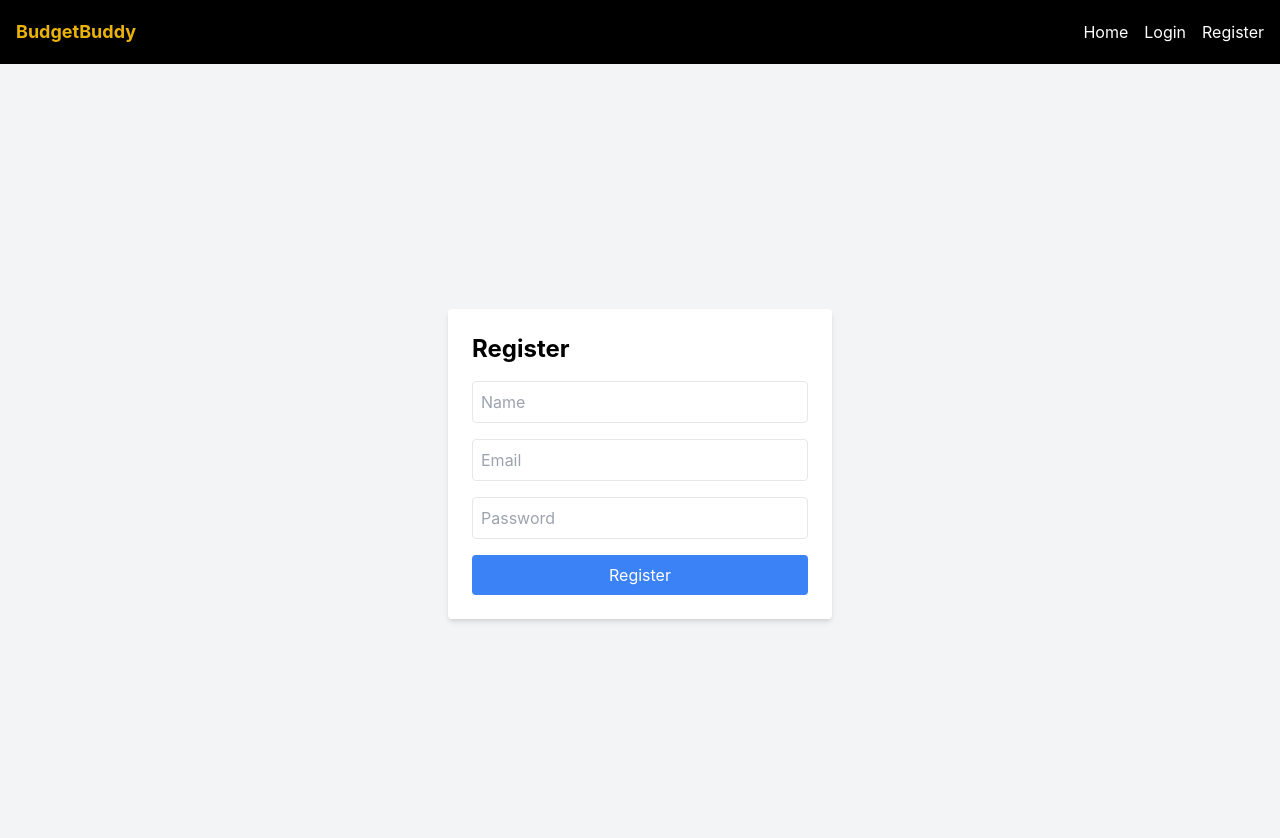
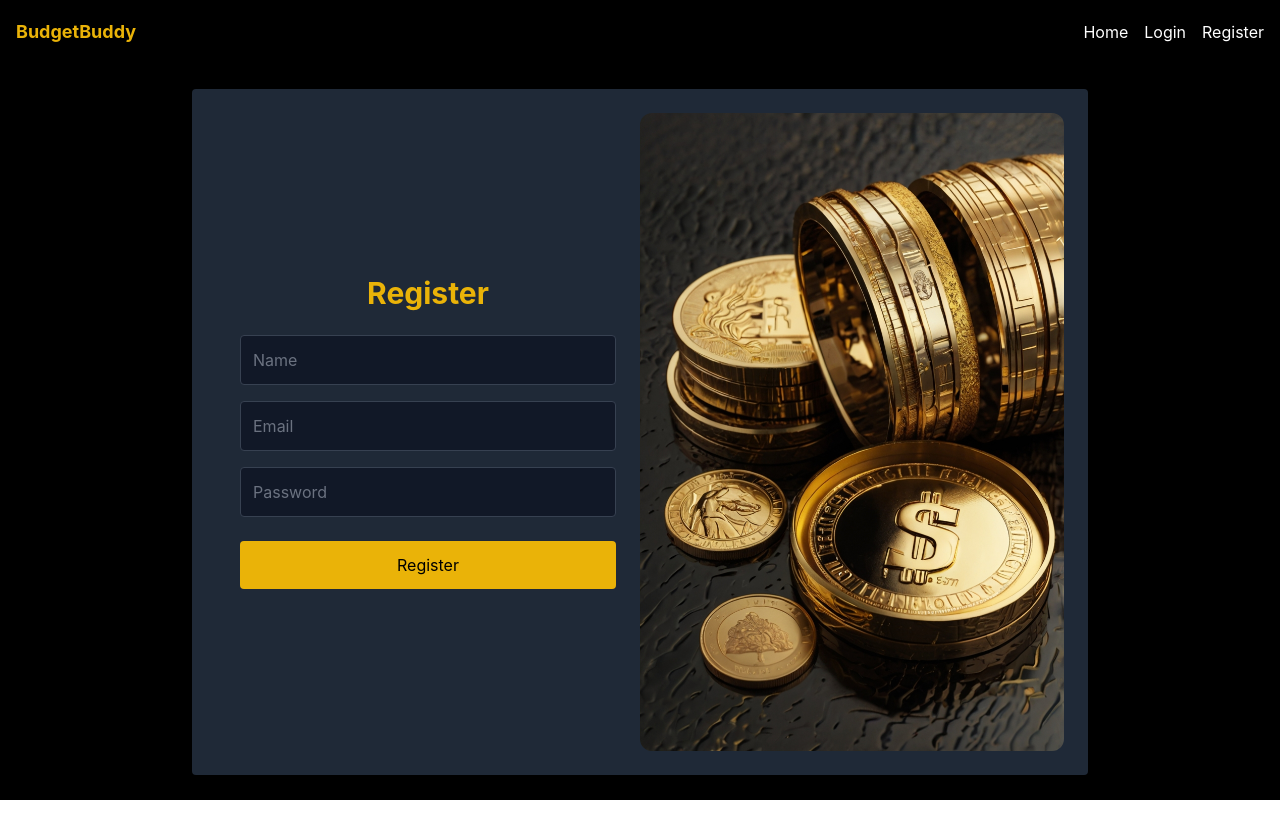
Before and after one commit to Frnn4268/BudgetBuddy, a React (Create React App) app in the folder client/: page /register in a window 1280 px wide. Shown: the top 838 px of the page. After the commit the page ends 800 px from the top, so only its background shows below. Built offline with nearby package versions, Linux system fonts and the light colour scheme.

Commit message:
Adding the same validations and styles in Register.js

```diff
--- a/client/src/pages/Register.js
+++ b/client/src/pages/Register.js
@@ -1,56 +1,107 @@
-import React, { useState } from 'react';
+import React from 'react';
+import { useFormik } from 'formik';
+import * as Yup from 'yup';
 import axios from 'axios';
+import { ToastContainer, toast } from 'react-toastify';
+import 'react-toastify/dist/ReactToastify.css';
 
 const Register = () => {
-  const [formData, setFormData] = useState({ name: '', email: '', password: '' });
-
-  const handleChange = (e) => {
-    setFormData({ ...formData, [e.target.name]: e.target.value });
-  };
-
-  const handleSubmit = async (e) => {
-    e.preventDefault();
+  const formik = useFormik({
+    initialValues: {
+      name: '',
+      email: '',
+      password: '',
+    },
+    validationSchema: Yup.object({
+      name: Yup.string()
+        .required('Name is required'),
+      email: Yup.string()
+        .email('Invalid email address')
+        .required('Email is required'),
+      password: Yup.string()
+        .min(6, 'Password must be at least 6 characters')
+        .required('Password is required'),
+    }),
+    onSubmit: async (values) => {
       try {
-      const res = await axios.post(`${process.env.REACT_APP_API_URL}/api/users/register`, formData);
-      console.log(res.data);
+        const res = await axios.post(`${process.env.REACT_APP_API_URL}/api/users/register`, values);
+        toast.success('Registered successfully!', {
+          position: "top-right",
+          autoClose: 3000,
+          theme: "dark",
+        });
+        setTimeout(() => {
+          window.location.href = '/login';
+        }, 3000);
       } catch (error) {
         console.error(error);
+        toast.error('Registration failed. Please try again.', {
+          position: "top-right",
+          autoClose: 3000,
+          theme: "dark",
+        });
       }
-  };
+    },
+  });
 
   return (
-    <div className="flex items-center justify-center min-h-screen bg-gray-100">
-      <form onSubmit={handleSubmit} className="bg-white p-6 rounded shadow-md w-full max-w-sm">
-        <h2 className="text-2xl font-bold mb-4">Register</h2>
+    <div className="flex items-center justify-center min-h-[calc(100vh-4rem)] bg-black">
+      <ToastContainer theme="dark" />
+      <div className="bg-gray-800 p-6 rounded shadow-md w-full max-w-4xl mx-4 flex">
+        <div className="w-full md:w-1/2 p-6 flex items-center justify-center">
+          <div className="w-full">
+            <h2 className="text-3xl font-bold text-yellow-500 mb-6 text-center">Register</h2>
+            <form onSubmit={formik.handleSubmit}>
+              <div className="mb-4">
                 <input
                   type="text"
                   name="name"
-          value={formData.name}
-          onChange={handleChange}
+                  value={formik.values.name}
+                  onChange={formik.handleChange}
+                  onBlur={formik.handleBlur}
                   placeholder="Name"
-          className="w-full p-2 mb-4 border rounded"
-          required
+                  className={`w-full p-3 border rounded bg-gray-900 text-white placeholder-gray-500 focus:outline-none focus:border-yellow-500 ${formik.touched.name && formik.errors.name ? 'border-red-500' : 'border-gray-700'}`}
                 />
+                {formik.touched.name && formik.errors.name ? (
+                  <p className="text-red-500 text-sm mt-1">{formik.errors.name}</p>
+                ) : null}
+              </div>
+              <div className="mb-4">
                 <input
                   type="email"
                   name="email"
-          value={formData.email}
-          onChange={handleChange}
+                  value={formik.values.email}
+                  onChange={formik.handleChange}
+                  onBlur={formik.handleBlur}
                   placeholder="Email"
-          className="w-full p-2 mb-4 border rounded"
-          required
+                  className={`w-full p-3 border rounded bg-gray-900 text-white placeholder-gray-500 focus:outline-none focus:border-yellow-500 ${formik.touched.email && formik.errors.email ? 'border-red-500' : 'border-gray-700'}`}
                 />
+                {formik.touched.email && formik.errors.email ? (
+                  <p className="text-red-500 text-sm mt-1">{formik.errors.email}</p>
+                ) : null}
+              </div>
+              <div className="mb-6">
                 <input
                   type="password"
                   name="password"
-          value={formData.password}
-          onChange={handleChange}
+                  value={formik.values.password}
+                  onChange={formik.handleChange}
+                  onBlur={formik.handleBlur}
                   placeholder="Password"
-          className="w-full p-2 mb-4 border rounded"
-          required
+                  className={`w-full p-3 border rounded bg-gray-900 text-white placeholder-gray-500 focus:outline-none focus:border-yellow-500 ${formik.touched.password && formik.errors.password ? 'border-red-500' : 'border-gray-700'}`}
                 />
-        <button type="submit" className="w-full bg-blue-500 text-white p-2 rounded">Register</button>
+                {formik.touched.password && formik.errors.password ? (
+                  <p className="text-red-500 text-sm mt-1">{formik.errors.password}</p>
+                ) : null}
+              </div>
+              <button type="submit" className="w-full bg-yellow-500 text-black p-3 rounded hover:bg-yellow-600 transition-colors duration-300">Register</button>
             </form>
+          </div>
+        </div>
+        <div className="w-1/2 hidden md:block">
+          <img src="/images/register_image.jpg" alt="Register" className="h-full w-full object-cover rounded-xl" />
+        </div>
+      </div>
     </div>
   );
 };
```
Also changed, not shown: 1 other file (tests, documents, lock files or other folders). Lines whose indentation alone changed are shown as unchanged.
